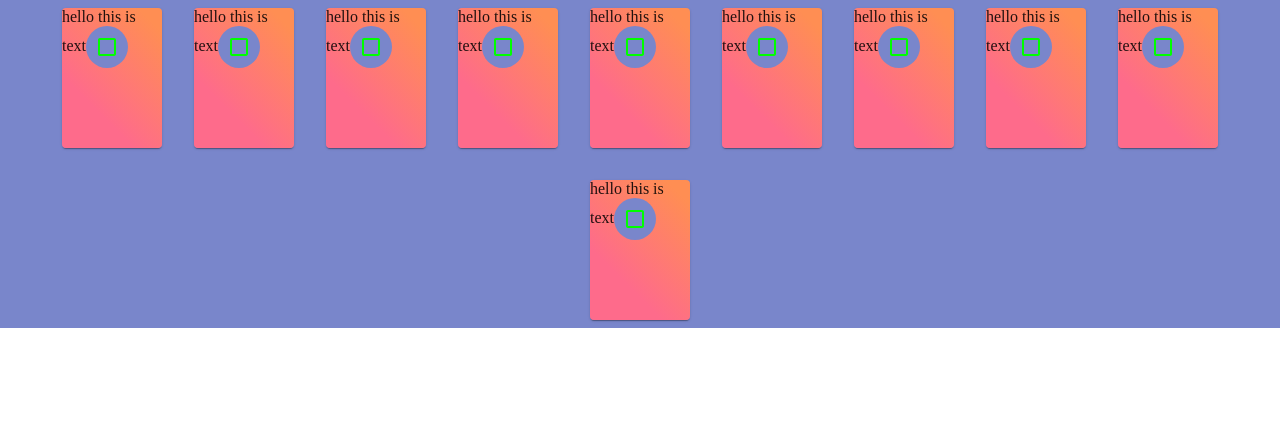
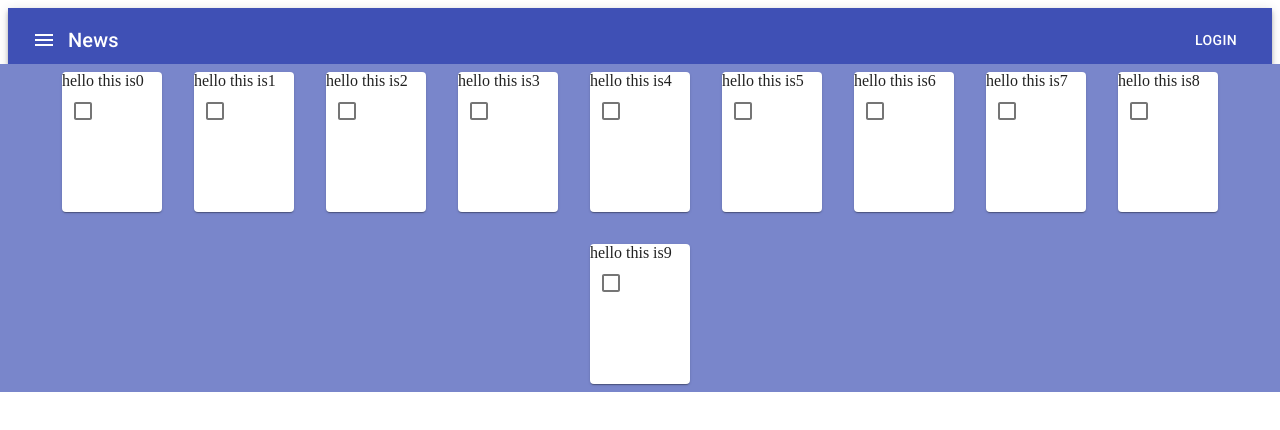
Before and after one commit to ParableWorks/music-app, a React app: page /levelhub in a window 1280 px wide. Shown: the top 430 px of the page. Built offline with nearby package versions, Linux system fonts and the light colour scheme.

Commit message:
More project structure and initial NavBar

```diff
--- a/package.json
+++ b/package.json
@@ -13,7 +13,9 @@
   "license": "ISC",
   "dependencies": {
     "@material-ui/core": "^4.11.0",
+    "@material-ui/icons": "^4.9.1",
     "@material-ui/styles": "^4.10.0",
+    "clsx": "^1.1.1",
     "react": "^16.13.1",
     "react-dom": "^16.13.1",
     "react-hot-loader": "^4.12.21",
--- a/src/App/App.jsx
+++ b/src/App/App.jsx
@@ -1,15 +1,11 @@
 import React from 'react';
 import { Provider } from 'react-redux';
 import { PersistGate } from 'redux-persist/integration/react';
-import {
-  BrowserRouter,
-  Route,
-  Switch,
-  Redirect,
-} from 'react-router-dom';
+import { BrowserRouter, Route, Switch, Redirect } from 'react-router-dom';
 
 import Test from '../Pages/Test/Test';
-import LevelHub from '../Pages/LevelHub/LevelHub';
+import LevelHub from '../Pages/LevelHub/levelHub';
+import footer from '../Pages/UniversalComponents/footer';
 
 import configureStore from './store/configureStore';
 import createMiddleware from './store/createMiddleware';
@@ -17,6 +13,8 @@ import createMiddleware from './store/createMiddleware';
 const { store, persistor } = configureStore(createMiddleware);
 
 const App = () => (
+  <div>
+    {/* <header /> */}
     <Provider store={store}>
       <PersistGate loading={null} persistor={persistor}>
         <BrowserRouter>
@@ -24,12 +22,15 @@ const App = () => (
             <Route path="/fff" component={() => <div>fff</div>} />
             <Route path="/test" component={Test} />
             <Route path="/levelhub" component={LevelHub} />
+            <Route path="/footer" component={footer} />
             <Route exact path="/" component={() => <div>Hello World!</div>} />
             <Redirect to="/" />
           </Switch>
         </BrowserRouter>
       </PersistGate>
     </Provider>
+    {/* <footer /> */}
+  </div>
 );
 
 export default App;
--- a/src/Pages/LevelHub/levelHub.jsx
+++ b/src/Pages/LevelHub/levelHub.jsx
@@ -1,22 +1,37 @@
 import React from 'react';
-import { makeStyles, createMuiTheme, ThemeProvider } from '@material-ui/core/styles';
+import {
+  makeStyles,
+  createMuiTheme,
+  ThemeProvider,
+} from '@material-ui/core/styles';
 import Grid from '@material-ui/core/Grid';
 import Paper from '@material-ui/core/Paper';
 import Checkbox from '@material-ui/core/Checkbox';
+import NavBar from '../UniversalComponents/NavBar';
+import clsx from 'clsx';
 
 const useStyles = makeStyles((theme) => ({
   root: {
     flexGrow: 1,
-    color: '#00FF00',
     backgroundColor: theme.palette.primary.light,
   },
   paper: {
     height: 140,
     width: 100,
-    background: 'linear-gradient(45deg, #FE6B8B 30%, #FF8E53 90%)',
+    // background: 'linear-gradient(45deg, #FE6B8B 30%, #FF8E53 90%)',
   },
   control: {
     padding: theme.spacing(2),
+  },
+  icon: {
+    backgroundColor:
+      'linear-gradient(180deg,hsla(0,0%,100%,.8),hsla(0,0%,100%,0))',
+    color: 'primary',
+  },
+  checkedIcon: {
+    backgroundColor:
+      'linear-gradient(180deg,hsla(0,0%,100%,.8),hsla(0,0%,100%,0))',
+    color: 'primary',
   },
 }));
 
@@ -36,11 +51,13 @@ const theme = createMuiTheme({
     },
   },
 });
+
 export default function LevelHub() {
   const classes = useStyles(theme);
 
   return (
     <ThemeProvider theme={theme}>
+      <NavBar />
       <Grid
         container
         classes={{
@@ -57,14 +74,20 @@ export default function LevelHub() {
                     root: classes.paper,
                   }}
                 >
-                  hello this is text
+                  hello this is
+                  {value}
                   <Checkbox
-                    classes={{
-                      root: classes.root,
-                    }}
+                    className={classes.icon}
+                    checkedIcon={<span className={classes.checkedIcon} />}
+
+                    // checkedIcon={
+                    //   <span
+                    //     className={clsx(classes.icon, classes.checkedIcon)}
+                    //   />
+                    // }
+                    // icon={<span className={classes.icon} />}
                   />
                 </Paper>
-
               </Grid>
             ))}
           </Grid>
--- /dev/null
+++ b/src/Pages/UniversalComponents/NavBar.jsx
@@ -0,0 +1,47 @@
+import React from 'react';
+import { makeStyles } from '@material-ui/core/styles';
+import AppBar from '@material-ui/core/AppBar';
+import Toolbar from '@material-ui/core/Toolbar';
+import Typography from '@material-ui/core/Typography';
+import Button from '@material-ui/core/Button';
+import IconButton from '@material-ui/core/IconButton';
+import MenuIcon from '@material-ui/icons/Menu';
+
+const useStyles = makeStyles((theme) => ({
+  root: {
+    flexGrow: 1,
+  },
+  menuButton: {
+    marginRight: theme.spacing(0),
+  },
+  title: {
+    flexGrow: 1,
+  },
+}));
+
+const NavBar = () => {
+  const classes = useStyles();
+
+  return (
+    <div className={classes.root}>
+      <AppBar position="static">
+        <Toolbar>
+          <IconButton
+            edge="start"
+            className={classes.menuButton}
+            color="inherit"
+            aria-label="menu"
+          >
+            <MenuIcon />
+          </IconButton>
+          <Typography variant="h6" className={classes.title}>
+            News
+          </Typography>
+          <Button color="inherit">Login</Button>
+        </Toolbar>
+      </AppBar>
+    </div>
+  );
+};
+
+export default NavBar;
--- a/src/index.html
+++ b/src/index.html
@@ -8,6 +8,7 @@
   </head>
   <body>
       <link rel="stylesheet" href="https://fonts.googleapis.com/css?family=Roboto:300,400,500,700&display=swap" />
+      <link rel="stylesheet" href="https://fonts.googleapis.com/icon?family=Material+Icons" />
       <meta name="viewport" content="width=device-width, initial-scale=1.0">
         <div id="app"></div>
         <script src="/bundle.js"></script>
```
Also changed, not shown: .eslintrc.json, src/Pages/UniversalComponents/footer.jsx (added), 1 other file (tests, documents, lock files or other folders). Lines whose indentation alone changed are shown as unchanged.
